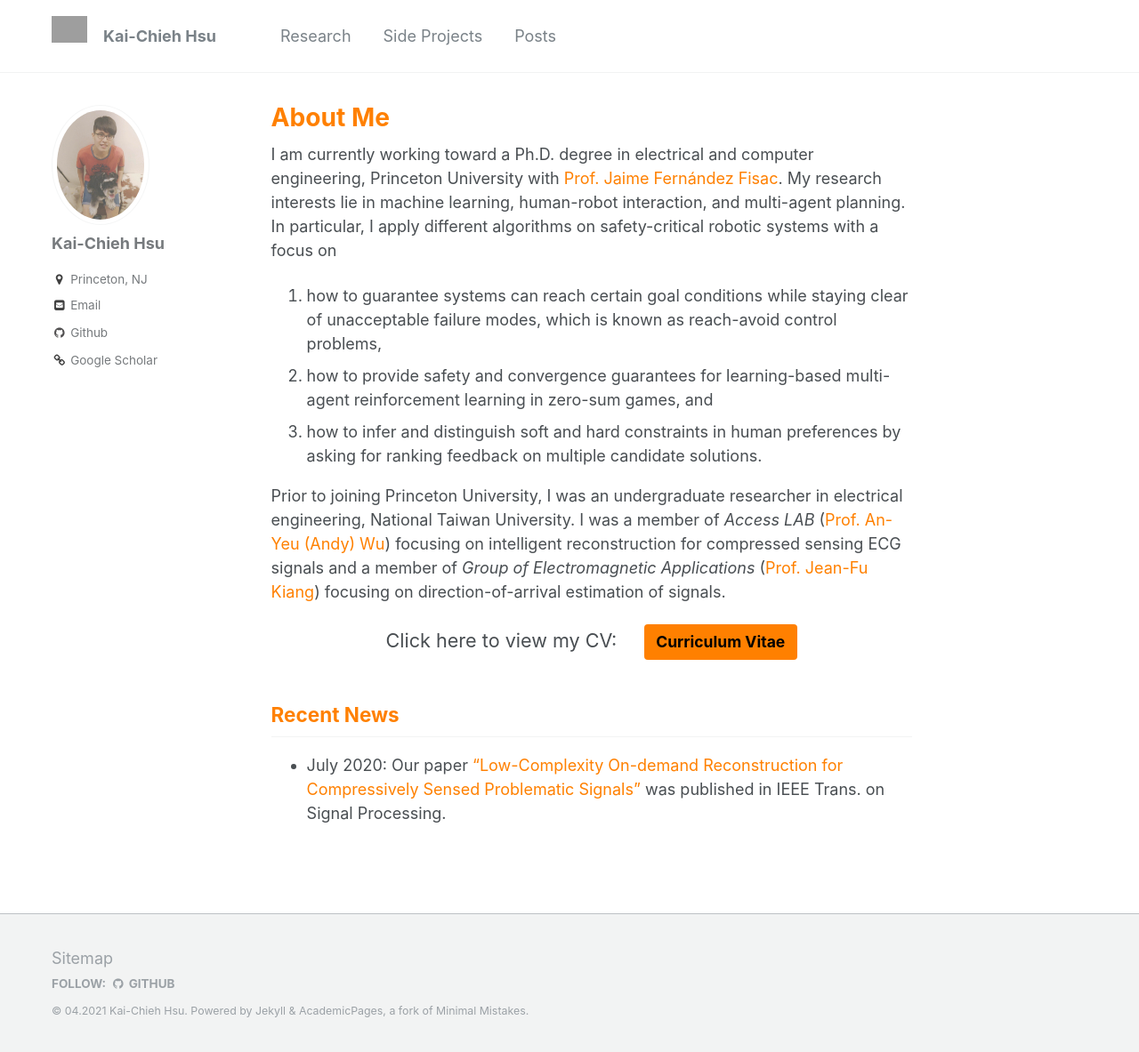
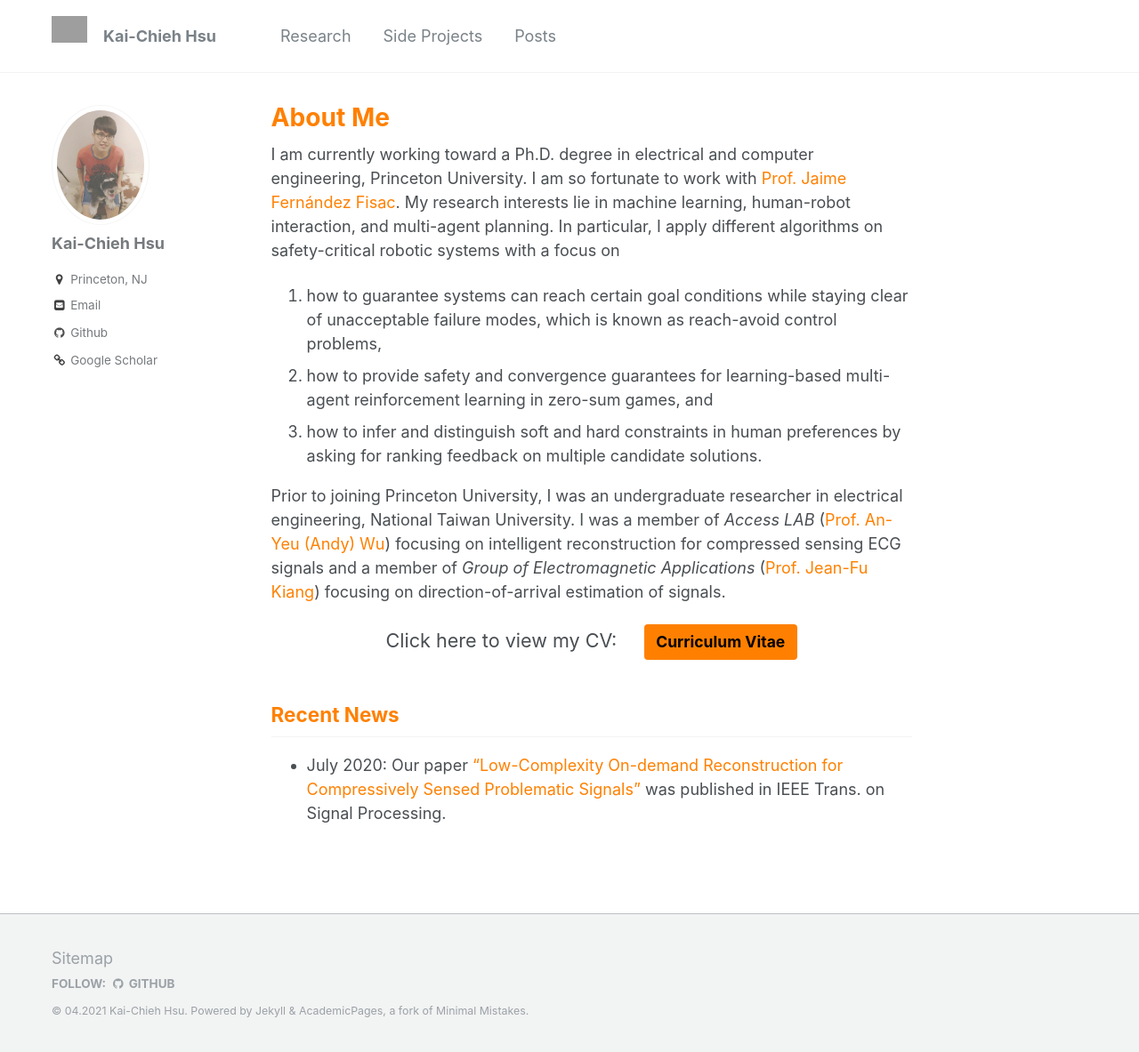
Before and after one commit to kaichiehhsu/kaichiehhsu.github.io, a Jekyll site: the page built from _pages/about.md, in a window 1280 px wide and 1183 px high. Shown: the whole window at 89% size. Built offline with Jekyll 4.4.1, drawn with Linux system fonts in a browser that asks for light colours.

Commit message:
minor update

```diff
--- a/_pages/about.md
+++ b/_pages/about.md
@@ -4,7 +4,8 @@
 author_profile: true
 ---
 
-I am currently working toward a Ph.D. degree in electrical and computer engineering, Princeton University with <a href="https://ece.princeton.edu/people/jaime-fernandez-fisac" style="color: rgb(255, 128, 0)"><span>Prof. Jaime Fernández Fisac</span></a>.
+I am currently working toward a Ph.D. degree in electrical and computer engineering, Princeton University.
+I am so fortunate to work with <a href="https://ece.princeton.edu/people/jaime-fernandez-fisac" style="color: rgb(255, 128, 0)"><span>Prof. Jaime Fernández Fisac</span></a>.
 My research interests lie in machine learning, human-robot interaction, and multi-agent planning.
 In particular, I apply different algorithms on safety-critical robotic systems with a focus on
 1. how to guarantee systems can reach certain goal conditions while staying clear of unacceptable failure modes, which is known as reach-avoid control problems,
```
Also changed, not shown: images/ISD/blockDiagram.png.
